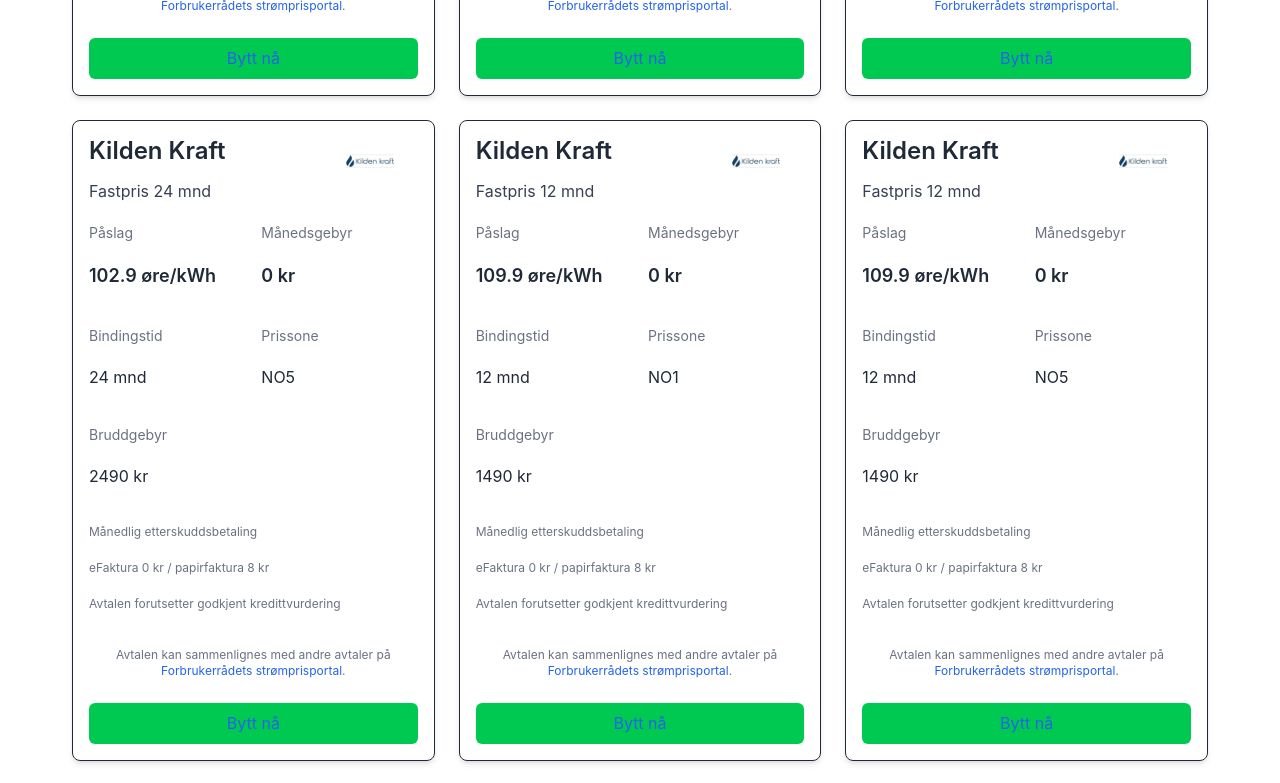
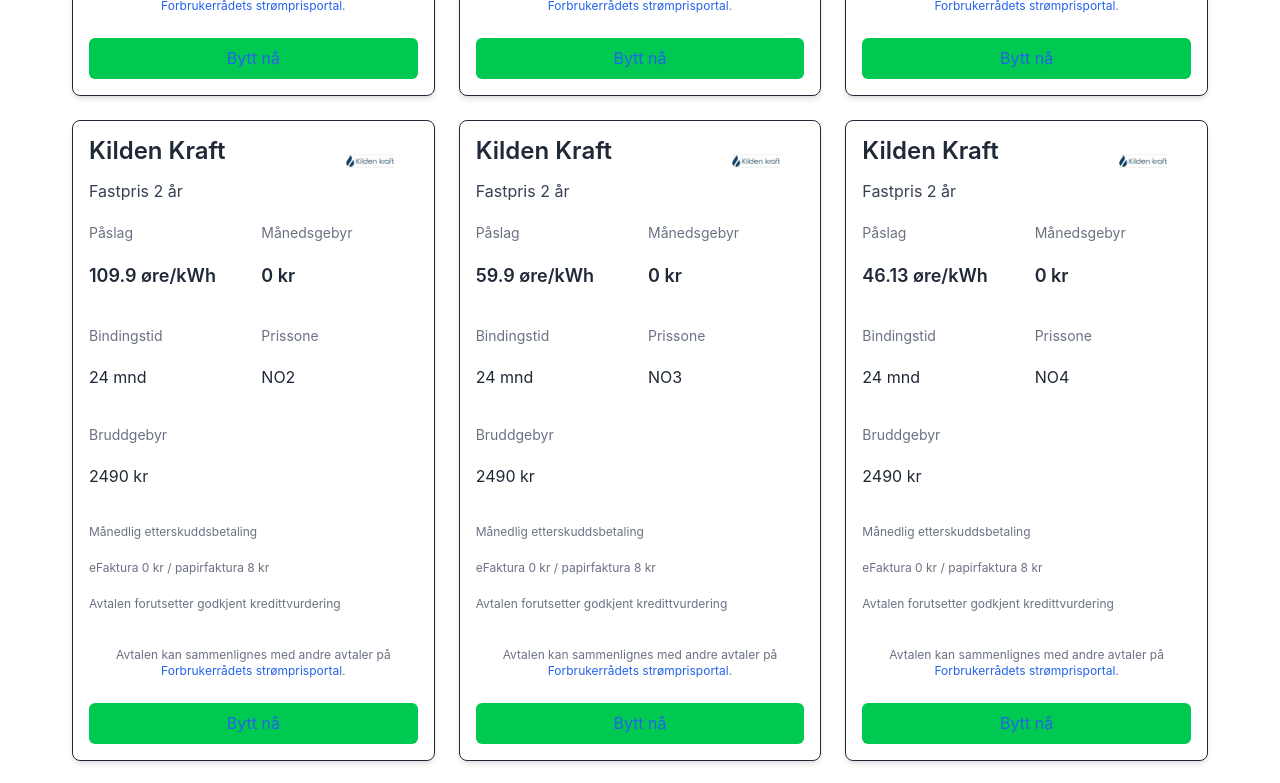
Before and after one commit to hazzler78/stromsjef, a Next.js app: page / in a window 1280 px wide. Shown: the part 6340-7123 px from the top of the page. Built offline with nearby package versions, Linux system fonts and the light colour scheme; no server answers.

Commit message:
Uppdatera alla Kilden Kraft fastprisavtaler med korrekta priser från hemsidan

```diff
--- a/src/data/mock-plans.ts
+++ b/src/data/mock-plans.ts
@@ -202,7 +202,7 @@ export const mockElectricityPlans: ElectricityPlan[] = [
     id: '8',
     supplierName: 'Kilden Kraft',
     planName: 'Fastpris 3 år',
-    pricePerKwh: 104.9,
+    pricePerKwh: 104.90,
     monthlyFee: 0,
     bindingTime: 36,
     priceZone: PriceZone.NO1,
@@ -215,7 +215,7 @@ export const mockElectricityPlans: ElectricityPlan[] = [
     id: '9',
     supplierName: 'Kilden Kraft',
     planName: 'Fastpris 3 år',
-    pricePerKwh: 114.9,
+    pricePerKwh: 114.90,
     monthlyFee: 0,
     bindingTime: 36,
     priceZone: PriceZone.NO2,
@@ -228,7 +228,7 @@ export const mockElectricityPlans: ElectricityPlan[] = [
     id: '10',
     supplierName: 'Kilden Kraft',
     planName: 'Fastpris 3 år',
-    pricePerKwh: 60.9,
+    pricePerKwh: 60.90,
     monthlyFee: 0,
     bindingTime: 36,
     priceZone: PriceZone.NO3,
@@ -254,7 +254,7 @@ export const mockElectricityPlans: ElectricityPlan[] = [
     id: '12',
     supplierName: 'Kilden Kraft',
     planName: 'Fastpris 3 år',
-    pricePerKwh: 104.9,
+    pricePerKwh: 104.90,
     monthlyFee: 0,
     bindingTime: 36,
     priceZone: PriceZone.NO5,
@@ -303,8 +303,8 @@ export const mockElectricityPlans: ElectricityPlan[] = [
   {
     id: 'kk-fast24-no1',
     supplierName: 'Kilden Kraft',
-    planName: 'Fastpris 24 mnd',
-    pricePerKwh: 102.9,
+    planName: 'Fastpris 2 år',
+    pricePerKwh: 102.90,
     monthlyFee: 0,
     bindingTime: 24,
     terminationFee: 2490,
@@ -313,10 +313,46 @@ export const mockElectricityPlans: ElectricityPlan[] = [
     affiliateLink: 'https://kildenkraft.no/privat/fastpris-2-ar/?utm_source=stromsjef.no',
   },
   {
+    id: 'kk-fast24-no2',
+    supplierName: 'Kilden Kraft',
+    planName: 'Fastpris 2 år',
+    pricePerKwh: 109.90,
+    monthlyFee: 0,
+    bindingTime: 24,
+    terminationFee: 2490,
+    priceZone: PriceZone.NO2,
+    logoUrl: '/logos/kilden-kraft.png',
+    affiliateLink: 'https://kildenkraft.no/privat/fastpris-2-ar/?utm_source=stromsjef.no',
+  },
+  {
+    id: 'kk-fast24-no3',
+    supplierName: 'Kilden Kraft',
+    planName: 'Fastpris 2 år',
+    pricePerKwh: 59.90,
+    monthlyFee: 0,
+    bindingTime: 24,
+    terminationFee: 2490,
+    priceZone: PriceZone.NO3,
+    logoUrl: '/logos/kilden-kraft.png',
+    affiliateLink: 'https://kildenkraft.no/privat/fastpris-2-ar/?utm_source=stromsjef.no',
+  },
+  {
+    id: 'kk-fast24-no4',
+    supplierName: 'Kilden Kraft',
+    planName: 'Fastpris 2 år',
+    pricePerKwh: 46.13,
+    monthlyFee: 0,
+    bindingTime: 24,
+    terminationFee: 2490,
+    priceZone: PriceZone.NO4,
+    logoUrl: '/logos/kilden-kraft.png',
+    affiliateLink: 'https://kildenkraft.no/privat/fastpris-2-ar/?utm_source=stromsjef.no',
+  },
+  {
     id: 'kk-fast24-no5',
     supplierName: 'Kilden Kraft',
-    planName: 'Fastpris 24 mnd',
-    pricePerKwh: 102.9,
+    planName: 'Fastpris 2 år',
+    pricePerKwh: 102.90,
     monthlyFee: 0,
     bindingTime: 24,
     terminationFee: 2490,
@@ -328,8 +364,8 @@ export const mockElectricityPlans: ElectricityPlan[] = [
   {
     id: 'kk-fast12-no1',
     supplierName: 'Kilden Kraft',
-    planName: 'Fastpris 12 mnd',
-    pricePerKwh: 109.9,
+    planName: 'Fastpris 1 år',
+    pricePerKwh: 99.90,
     monthlyFee: 0,
     bindingTime: 12,
     terminationFee: 1490,
@@ -338,10 +374,46 @@ export const mockElectricityPlans: ElectricityPlan[] = [
     affiliateLink: 'https://kildenkraft.no/privat/fastpris-1-ar/?utm_source=stromsjef.no',
   },
   {
+    id: 'kk-fast12-no2',
+    supplierName: 'Kilden Kraft',
+    planName: 'Fastpris 1 år',
+    pricePerKwh: 99.90,
+    monthlyFee: 0,
+    bindingTime: 12,
+    terminationFee: 1490,
+    priceZone: PriceZone.NO2,
+    logoUrl: '/logos/kilden-kraft.png',
+    affiliateLink: 'https://kildenkraft.no/privat/fastpris-1-ar/?utm_source=stromsjef.no',
+  },
+  {
+    id: 'kk-fast12-no3',
+    supplierName: 'Kilden Kraft',
+    planName: 'Fastpris 1 år',
+    pricePerKwh: 51.90,
+    monthlyFee: 0,
+    bindingTime: 12,
+    terminationFee: 1490,
+    priceZone: PriceZone.NO3,
+    logoUrl: '/logos/kilden-kraft.png',
+    affiliateLink: 'https://kildenkraft.no/privat/fastpris-1-ar/?utm_source=stromsjef.no',
+  },
+  {
+    id: 'kk-fast12-no4',
+    supplierName: 'Kilden Kraft',
+    planName: 'Fastpris 1 år',
+    pricePerKwh: 39.88,
+    monthlyFee: 0,
+    bindingTime: 12,
+    terminationFee: 1490,
+    priceZone: PriceZone.NO4,
+    logoUrl: '/logos/kilden-kraft.png',
+    affiliateLink: 'https://kildenkraft.no/privat/fastpris-1-ar/?utm_source=stromsjef.no',
+  },
+  {
     id: 'kk-fast12-no5',
     supplierName: 'Kilden Kraft',
-    planName: 'Fastpris 12 mnd',
-    pricePerKwh: 109.9,
+    planName: 'Fastpris 1 år',
+    pricePerKwh: 99.90,
     monthlyFee: 0,
     bindingTime: 12,
     terminationFee: 1490,
```
